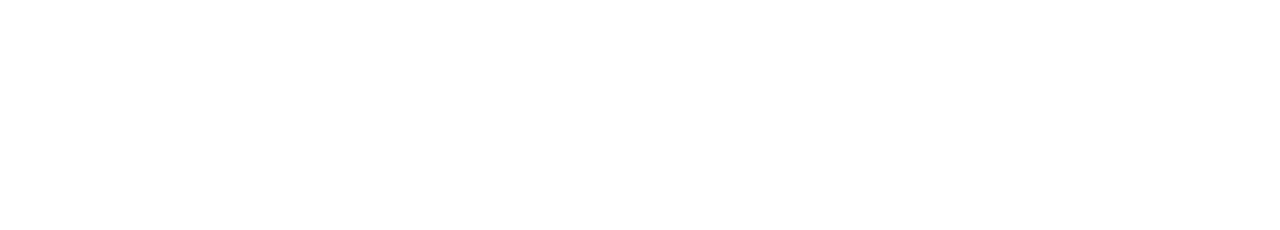
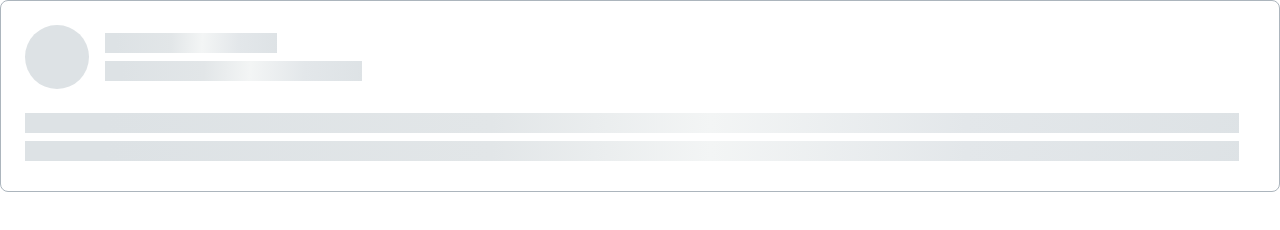
Before and after one commit to js-tasks-ru/htmlcss-20220317_goroshuk, a website: page 04-lection2/02-skeleton/index.html in a window 1280 px wide. Drawn offline with Linux system fonts and the light colour scheme.

Commit message:
task4-skeleton-added

```diff
--- a/04-lection2/02-skeleton/index.html
+++ b/04-lection2/02-skeleton/index.html
@@ -1,11 +1,31 @@
 <!DOCTYPE html>
-<!-- Страница со скелетоном -->
 <html lang="ru">
     <head>
+        <link rel="stylesheet" href="../../assets/css/normalize.css">
         <link rel="stylesheet" href="../../assets/css/main.css">
         <link rel="stylesheet" href="./skeleton.css">
     </head>
     <body>
+        <div class="skeleton">
+            <div class="skeleton__upper">
+                <svg width="64" height="64" viewBox="0 0 64 64" fill="none" xmlns="http://www.w3.org/2000/svg">
+                    <circle cx="32" cy="32" r="32" fill="#DDE2E5"/>
+                    </svg>
+                <div class="wrapper1">
+                    <div class="upper_box1"></div>
+                    <div class="upper_box2"></div>
+                </div>
+            </div>
+
+
+            <div class="skeleton__down">
+                <div class="wrapper2">
+                    <div class="down_box1"></div>
+                    <div class="down_box2"></div>
+                </div>
+
+            </div>
+        </div>
 
     </body>
 </html>
--- a/04-lection2/02-skeleton/skeleton.css
+++ b/04-lection2/02-skeleton/skeleton.css
@@ -0,0 +1,44 @@
+.skeleton {
+    height: 192px;
+    padding: 24px 40px 32px 24px;
+    background: var(--white,#FFFFFF);
+    border: 1px solid var(--grey-3, #ACB5BD);
+    box-sizing: border-box;
+    border-radius: 8px;
+    display: flex;
+    flex-direction: column;
+    gap: 24px;
+}
+
+[class*=_box] {
+    height: 20px;
+    background: linear-gradient(92.51deg, #DDE2E5 6.44%, #E2E6E8 38.47%, #F3F5F5 56.48%, #E3E7EA 77.5%, #DDE2E5 102.52%);
+}
+
+
+.skeleton__upper {
+    display: flex;
+    gap: 16px;
+
+}
+
+.upper_box1 {
+    width: 172px;
+}
+
+.upper_box2 {
+    width: 257px;
+}
+
+.wrapper1 {
+    display: flex;
+    flex-direction: column;
+    justify-content: center;
+    gap: 8px;
+}
+
+.wrapper2 {
+    display: flex;
+    flex-direction: column;
+    gap: 8px;
+}
```
